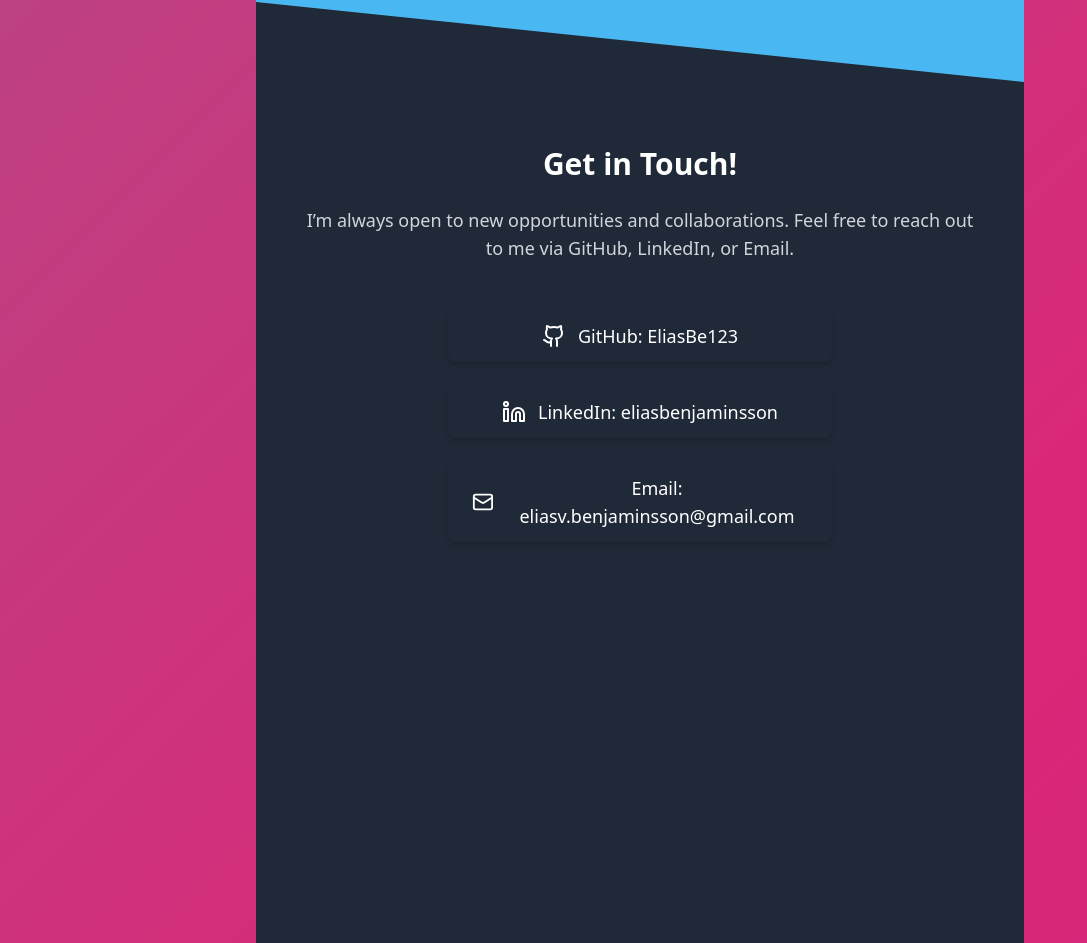
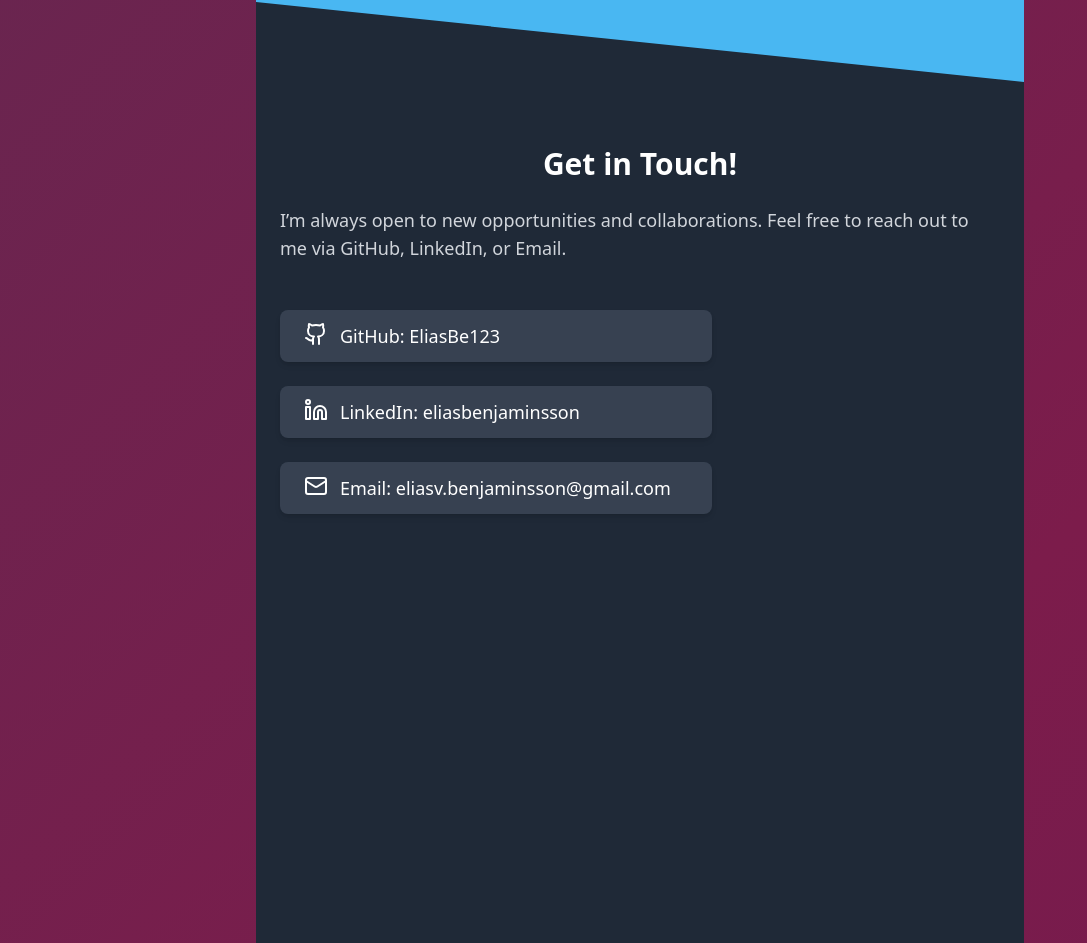
Before and after one commit to EliasBe123/elias-portfolio, a React (Vite) app in the folder apps/web/: page / in a window 1280 px wide. Shown: the part 4398-5341 px from the top of the page, without its empty margins (0-1087 px from the left). Built offline with nearby package versions, Linux system fonts and the light colour scheme.

Commit message:
darker background, fixed sizing of contavts on small screens

```diff
--- a/apps/web/src/Contacts.tsx
+++ b/apps/web/src/Contacts.tsx
@@ -6,19 +6,19 @@ export default function Contacts() {
   const contacts = [
     {
       name: "GitHub",
-      icon: <Github className="w-6 h-6" />,
+      icon: <Github className="lg:w-6 lg:h-6 md:w-4 md:h-4" />,
       href: "https://github.com/EliasBe123",
       username: "EliasBe123"
     },
     {
       name: "LinkedIn",
-      icon: <Linkedin className="w-6 h-6" />,
+      icon: <Linkedin className="lg:w-6 lg:h-6 md:w-4 md:h-4" />,
       href: "https://linkedin.com/in/eliasbenjaminsson",
       username: "eliasbenjaminsson"
     },
     {
       name: "Email",
-      icon: <Mail className="w-6 h-6" />,
+      icon: <Mail className="lg:w-6 lg:h-6 md:w-4 md:h-4" />,
       href: "mailto:eliasv.benjaminsson@gmail.com",
       username: "eliasv.benjaminsson@gmail.com"
     },
@@ -27,25 +27,25 @@ export default function Contacts() {
   return (
 
     <section className="text-white py-16 min-h-screen">
-      <div className="max-w-3xl mx-auto px-4 sm:px-6 text-center">
+      <div className="max-w-3xl mx-auto px-4 sm:px-0 text-center">
         {/* Intro paragraph */}
         <h2 className="text-3xl font-bold mb-6">Get in Touch!</h2>
-        <p className="mb-12 text-lg text-gray-300">
+        <p className="mb-12 text-lg text-gray-300 text-left">
           I’m always open to new opportunities and collaborations. Feel free to reach out to me via GitHub, LinkedIn, or Email.
         </p>
 
         {/* Contacts in a column */}
-        <div className="flex flex-col items-center gap-6">
+        <div className="flex flex-col items-left gap-6">
           {contacts.map((contact, index) => (
             <a
               key={index}
               href={contact.href}
               target="_blank"
               rel="noopener noreferrer"
-              className="flex items-center gap-3 px-6 py-3 rounded-lg shadow-md bg-gray-800 hover:bg-gray-700 transition w-96 justify-center"
+              className="flex items-left gap-3 px-4 lg:px-6 py-3 rounded-lg shadow-md bg-gray-700 hover:bg-gray-600 transition sm:w-full md:w-3/5 justify-left"
             >
               {contact.icon}
-              <span className="text-lg">{contact.name}: {contact.username}</span>
+              <span className="text-sm md:text-lg text-left">{contact.name}: {contact.username}</span>
             </a>
           ))}
         </div>
--- a/apps/web/src/index.css
+++ b/apps/web/src/index.css
@@ -20,7 +20,7 @@ html {
 
 /* Custom class for the animated background */
 .bg-animated {
-  background: linear-gradient(-45deg, #6b21a8, #db2777, #32baba, #6366f1);
+  background: linear-gradient(-45deg, #2d1068, #7c1c4b, #164e63, #1e293b);
   background-size: 400% 400%;
   animation: gradient 15s ease infinite;
 }
```
Also changed, not shown: 2 other files (tests, documents, lock files or other folders).
